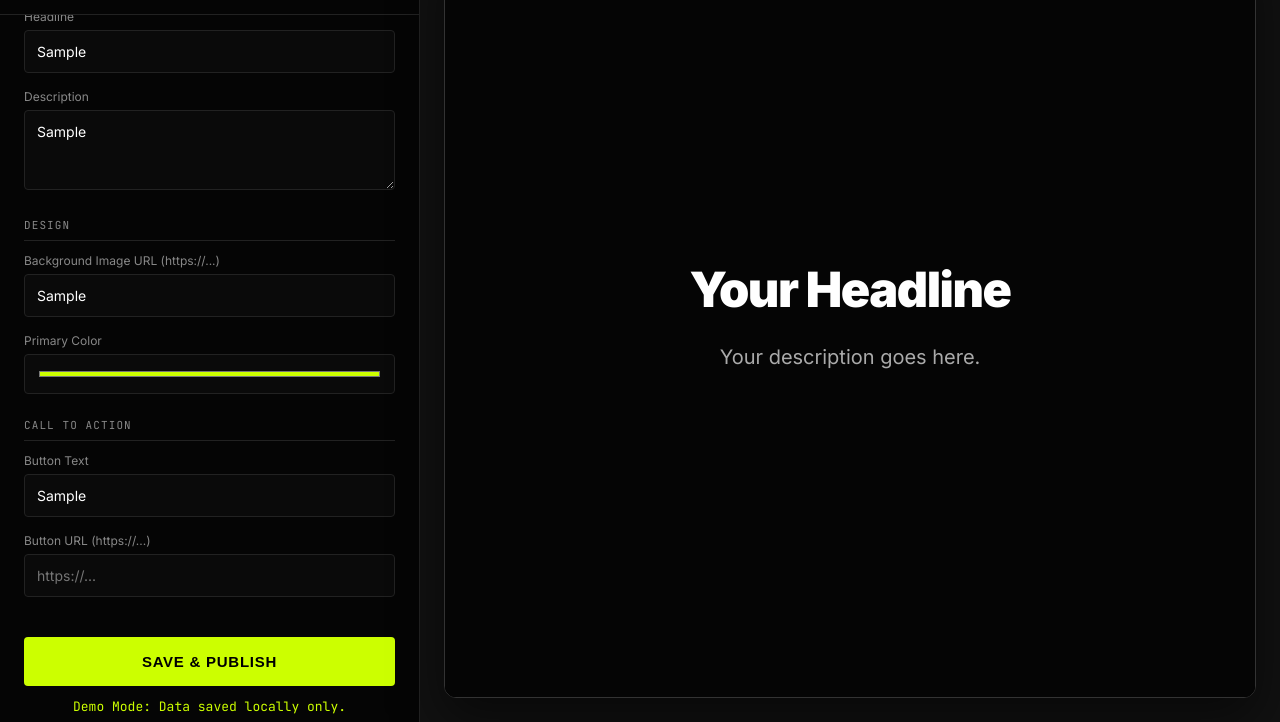
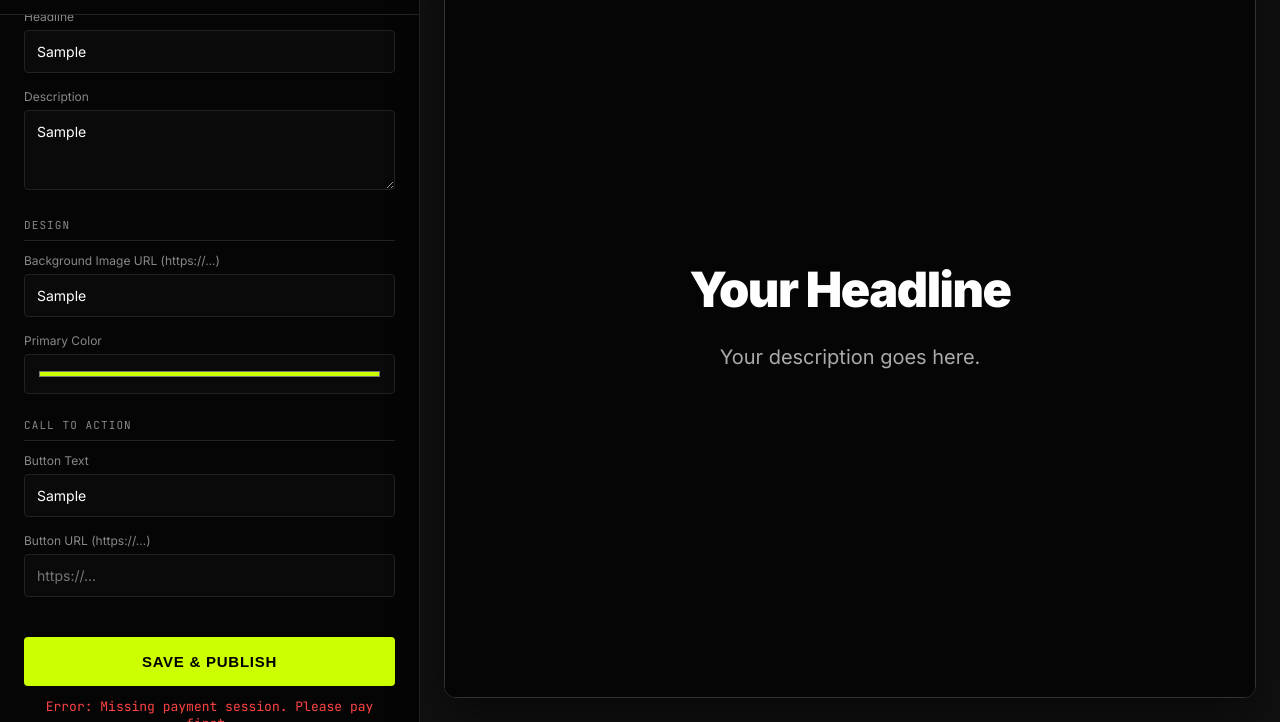
Before and after one commit to lelonf3-oss/buy-the-internet, a website: page public/editor.html in a window 1280 px wide. Both pictures are taken after typing "Sample", "Sample", "Sample", "Sample", "Sample", "Sample" into the empty fields and a click on the button "SAVE & PUBLISH". Shown: the part 78-800 px from the top of the page. Drawn offline with Linux system fonts and the light colour scheme.

Commit message:
Update editor.html

```diff
--- a/public/editor.html
+++ b/public/editor.html
@@ -131,7 +131,8 @@
 
   <script>
     const $ = (id) => document.getElementById(id);
-    const token = new URLSearchParams(location.search).get('token');
+    // NEU: Holt die session_id aus der URL (nach der Stripe-Zahlung)
+    const session_id = new URLSearchParams(location.search).get('session_id');
 
     function getData() {
       return {
@@ -188,10 +189,9 @@
       const status = $('status');
       status.textContent = ''; status.className = 'status';
 
-      if (!token) {
-        status.textContent = 'Demo Mode: Data saved locally only.';
-        status.style.color = 'var(--accent)';
-        localStorage.setItem('bti_ad_data', JSON.stringify(data));
+      if (!session_id) {
+        status.textContent = 'Error: Missing payment session. Please pay first.';
+        status.style.color = '#ff4444';
         return;
       }
 
@@ -200,14 +200,15 @@
         const res = await fetch('/api/editor', {
           method: 'POST',
           headers: { 'Content-Type': 'application/json' },
-          body: JSON.stringify({ token, adData: data }),
+          body: JSON.stringify({ session_id, adData: data }),
         });
         if (res.ok) {
           status.textContent = 'Successfully saved. Your takeover is ready.';
           status.style.color = 'var(--accent)';
           btn.textContent = 'Saved!';
         } else {
-          status.textContent = 'Error: Invalid token or server issue.';
+          const err = await res.json();
+          status.textContent = 'Error: ' + (err.error || 'Invalid session.');
           status.style.color = '#ff4444';
           btn.textContent = 'Save & Publish';
         }
@@ -218,12 +219,6 @@
       } finally { btn.disabled = false; }
     });
 
-    // Load saved demo data
-    try {
-      const saved = JSON.parse(localStorage.getItem('bti_ad_data') || 'null');
-      if (saved) Object.keys(saved).forEach(k => { if ($(k)) $(k).value = saved[k]; });
-    } catch (e) {}
-
     renderPreview();
   </script>
 </body>
```
